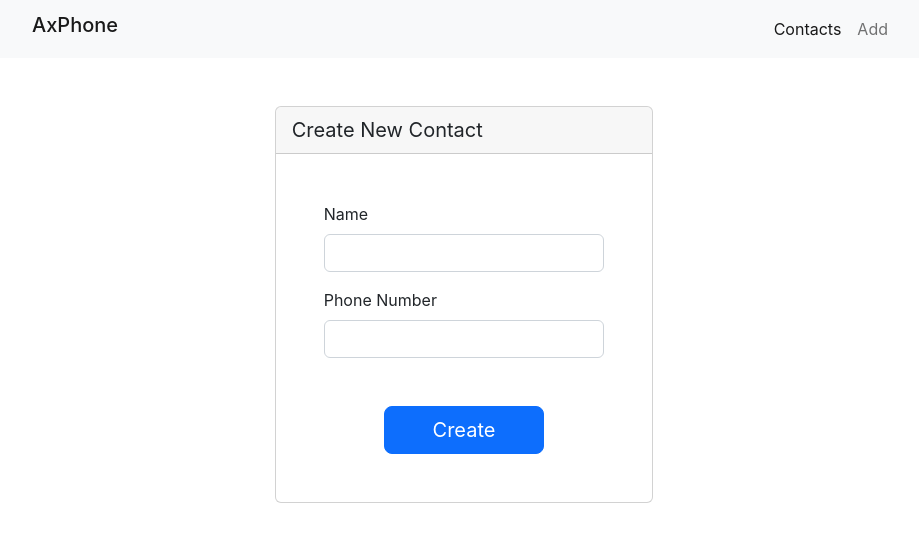
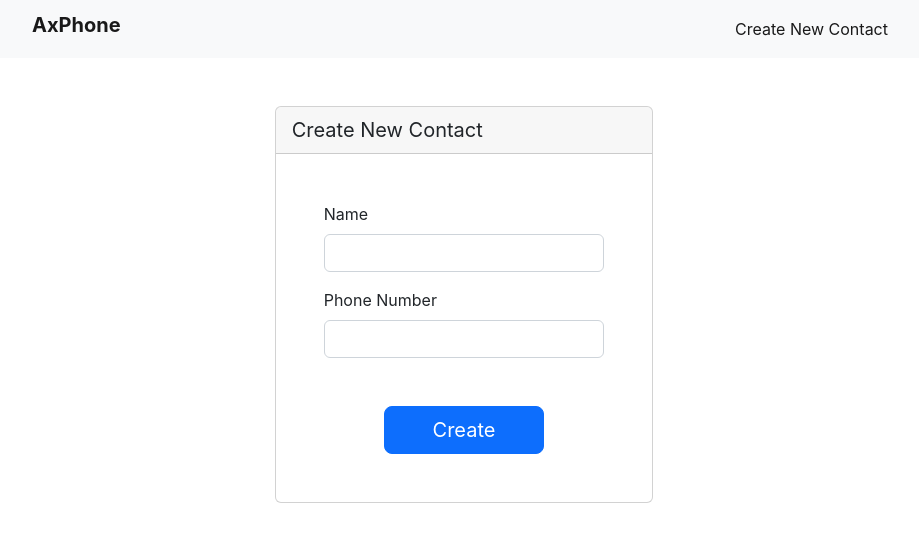
Before and after one commit to eujiaxin/axphone-frontend, a React (Create React App) app: page /create-contact in a window 1280 px wide. Shown: the top 542 px of the page, without its empty margins (176-1095 px from the left). Built offline with nearby package versions, Linux system fonts and the light colour scheme.

Commit message:
Update navbar - redirect to home page onclick logo

```diff
--- a/src/components/Navbar.js
+++ b/src/components/Navbar.js
@@ -4,17 +4,19 @@ const Navbar = () => {
     return (
         <nav className="navbar navbar-expand-lg bg-light">
             <div className="container-fluid px-5 w-75">
-                <span className="navbar-brand h1 mr-auto">AxPhone</span>
+                <span className="navbar-brand h1 mr-auto">
+                    <a
+                        href="/"
+                        className="fw-bold text-decoration-none text-reset"
+                    >
+                        AxPhone
+                    </a>
+                </span>
 
                 <ul className="nav navbar-nav d-flex">
                     <li className="nav-item">
-                        <a className="nav-link active" href="/">
-                            Contacts
-                        </a>
-                    </li>
-                    <li className="nav-item">
-                        <a className="nav-link" href="/create-contact">
-                            Add
+                        <a className="nav-link active" href="/create-contact">
+                            Create New Contact
                         </a>
                     </li>
                 </ul>
```
